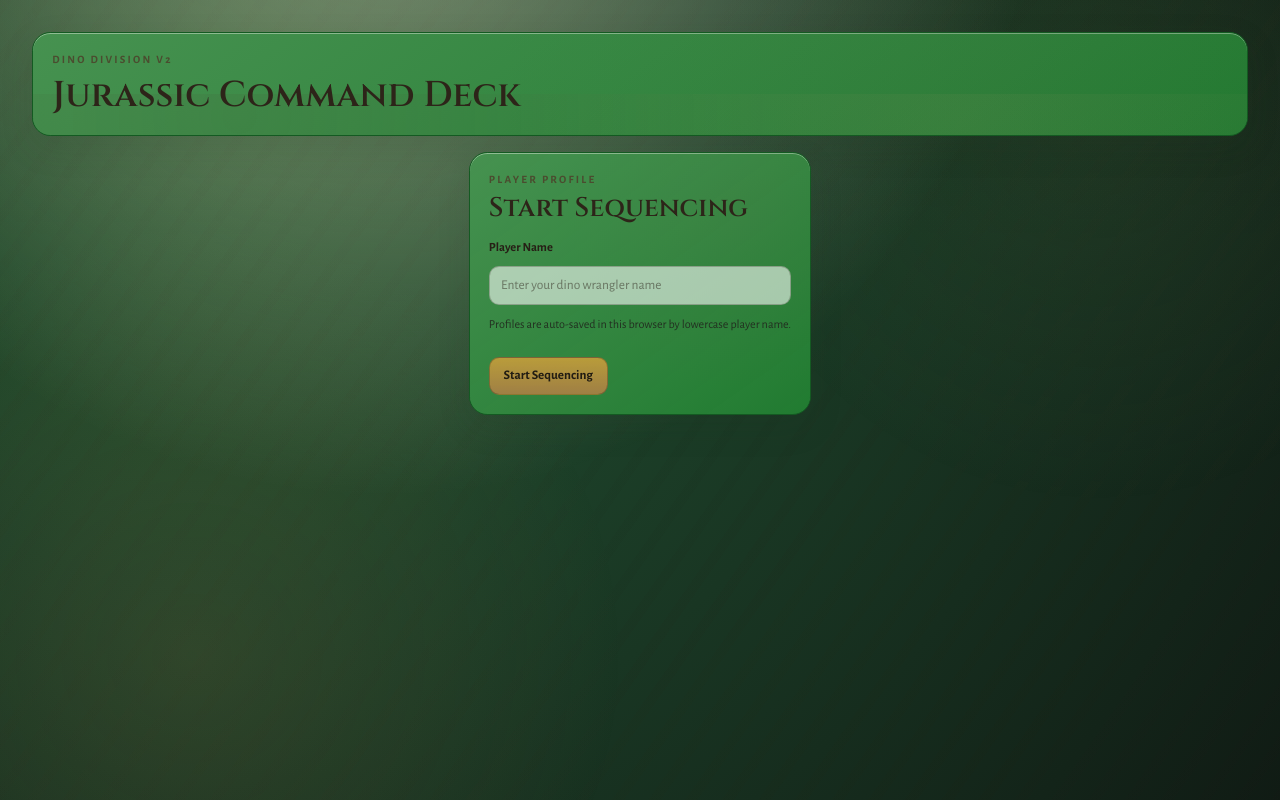
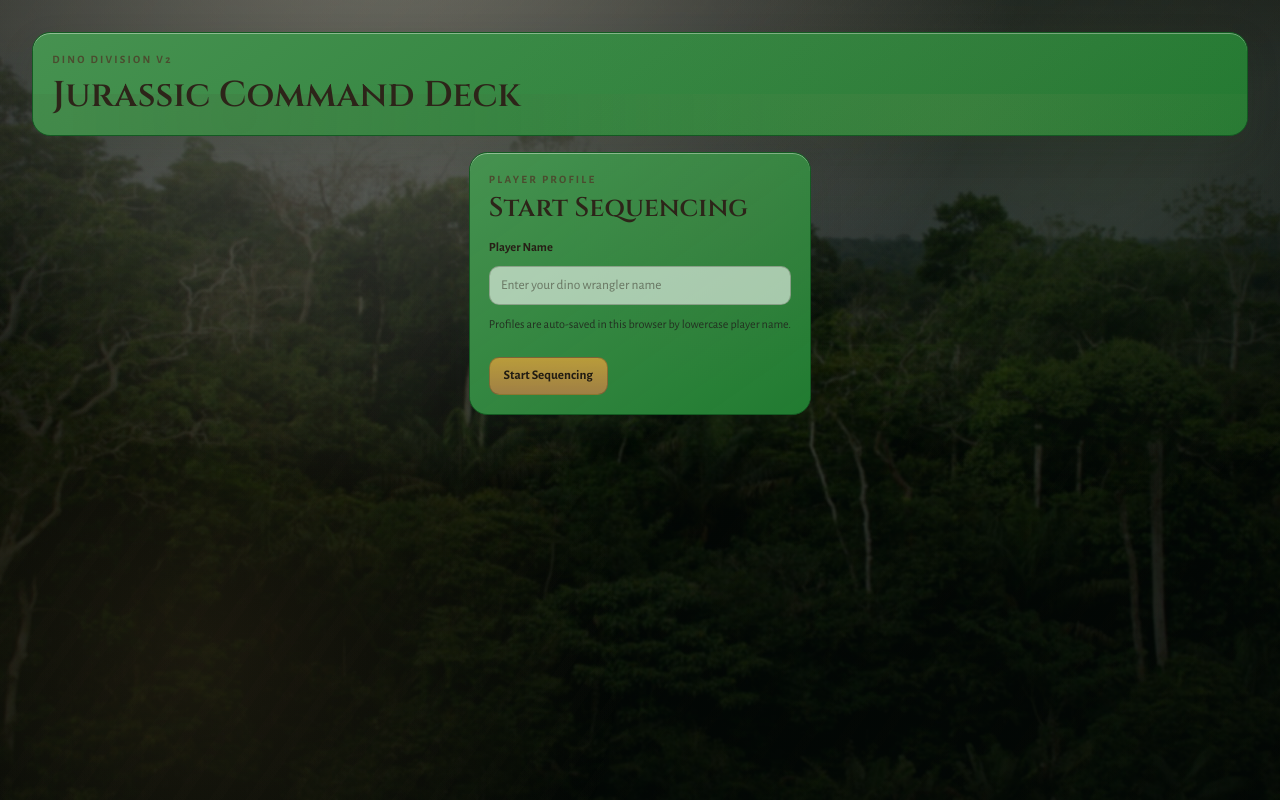
Before and after one commit to seezatnap/division-challenge, a Next.js app: page / in a window 1280 px wide. Built offline with nearby package versions, Linux system fonts and the light colour scheme.

Commit message:
feat(styles): (#2) replace radial-gradient body background with jungle canopy image
Co-Authored-By: seezatnap <seezatnap@gmail.com>

```diff
--- a/src/app/globals.css
+++ b/src/app/globals.css
@@ -25,7 +25,8 @@
   --jp-ink: #1b1711;
   --jp-surface: var(--jp-panel-bg);
   --jp-glow: rgba(211, 160, 58, 0.62);
-  --background: radial-gradient(circle at 18% 10%, #2f5d32 0%, #1c3f28 40%, #101b14 100%);
+  --background: #08110b;
+  --background-image: url("/jp3-jungle-canopy.jpg");
   --foreground: var(--jp-panel-text);
 }
 
@@ -42,7 +43,14 @@
 
 body {
   min-height: 100vh;
-  background: var(--background);
+  background-color: var(--background);
+  background-image:
+    linear-gradient(180deg, rgba(4, 12, 8, 0.42), rgba(4, 12, 8, 0.58)),
+    var(--background-image);
+  background-position: center;
+  background-repeat: no-repeat;
+  background-size: cover;
+  background-attachment: fixed;
   color: var(--foreground);
   font-family: var(--font-jurassic-body), "Trebuchet MS", sans-serif;
   text-rendering: optimizeLegibility;
```
Also changed, not shown: public/jp3-jungle-canopy.jpg (added), 1 other file (tests, documents, lock files or other folders).
